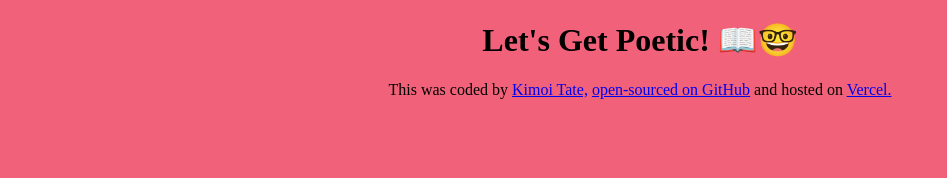
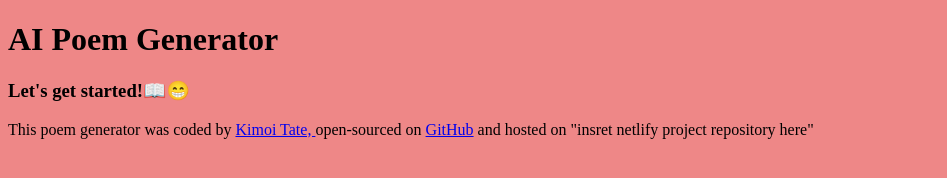
Before and after one commit to KymchiNoodle/Poem-Generator, a plain HTML site: page PoemGenerator.html in a window 1280 px wide. Shown: the whole page, without its empty margins (0-947 px from the left). Drawn offline with Linux system fonts and the light colour scheme.

Commit message:
Changed the HTML and CSS

```diff
--- a/PoemGenerator.html
+++ b/PoemGenerator.html
@@ -1,28 +1,16 @@
-<!DOCTYPE html>
+<!doctype html>
 <html lang="en">
   <head>
     <meta charset="UTF-8" />
     <meta name="viewport" content="width=device-width, initial-scale=1.0" />
     <link rel="stylesheet" href="src/style.css" />
-    <title>AI Poem Generator</title>
+    <title>Poem Generator</title>
   </head>
   <body>
-    <h1>Let's Get Poetic! 📖🤓</h1>
-    <footer>
-      This was coded by
-      <a href="https://github.com/KymchiNoodle" target="_blank">Kimoi Tate,</a>
-      <a href="https://github.com/KymchiNoodle/Poem-Generator" target="_blank">
-        open-sourced on GitHub</a
-      >
-      and hosted on
-      <a
-        href="https://vercel.com/kymchinoodles-projects/poem-generator"
-        target="_blank"
-      >
-        Vercel.
-      </a>
-    </footer>
-    <script src="src/config.js"></script>
+    <h1>AI Poem Generator</h1>
+    <h3> Let's get started!📖😁</h3>
+    <footer> This poem generator was coded by <a href="https://github.com/KymchiNoodle" target="_blank">Kimoi Tate, </a> open-sourced on <a href="https://github.com/KymchiNoodle/Poem-Generator" target="_blank"> GitHub</a> and hosted on "insret netlify project repository here"</footer>
+
     <script src="src/script.js"></script>
   </body>
 </html>
--- a/src/style.css
+++ b/src/style.css
@@ -1,4 +1,4 @@
 body {
-  background: rgb(241, 98, 122);
-  text-align: center;
+  background: rgba(233, 100, 100, 0.767);
+  text-align: left;
 }
```
